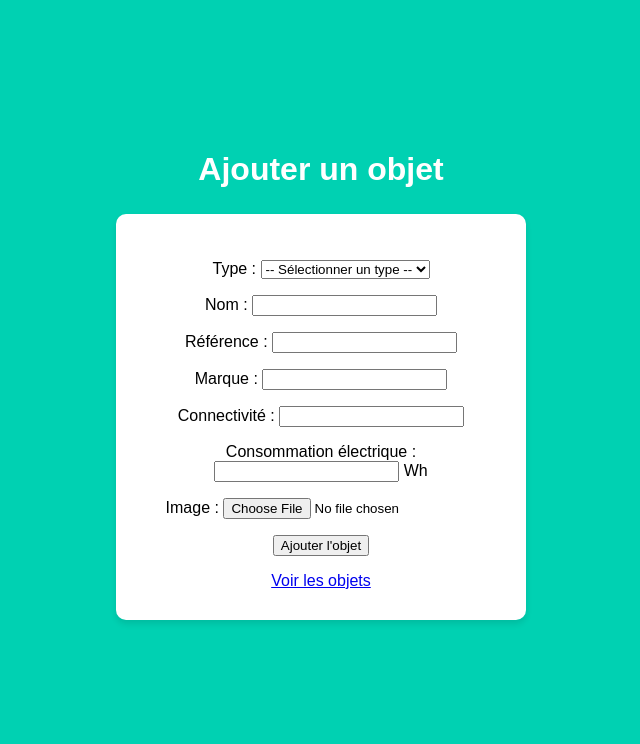
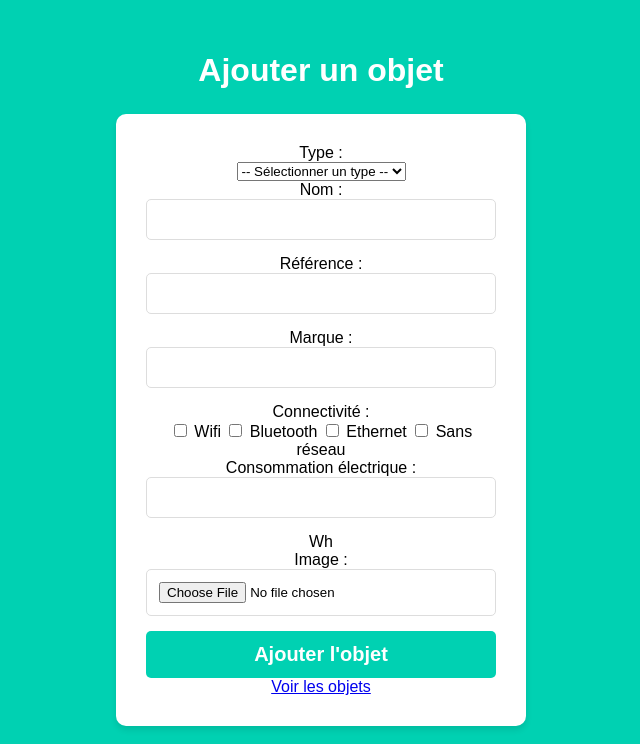
Before and after one commit to Or1anne/DevWebProjet, a Python web app: template templates/add_object.html in a window 1280 px wide. Shown: the part 58-802 px from the top of the page, without its empty margins (319-959 px from the left). Run offline with Jinja, Linux system fonts and the light colour scheme; the template is opened without the code that fills it, so the values that code supplies are empty.

Commit message:
Update CSS object

```diff
--- a/static/styles/base2.css
+++ b/static/styles/base2.css
@@ -19,6 +19,7 @@ html, body {
     padding: 10px 20px;
     -webkit-mask-image: linear-gradient(to bottom, rgba(0, 0, 0, 1) 70%, rgba(0, 0, 0, 0));
     mask-image: linear-gradient(to bottom, rgba(0, 0, 0, 1) 70%, rgba(0, 0, 0, 0));
+    height: 10%;
 }
 
 .navbar .container {
@@ -65,12 +66,14 @@ html, body {
     height: calc(100vh - 56px);
     width: 100%;
     box-sizing: border-box;
+    height: 90%;
 }
 
 
 
 /* Formulaire */
 .box {
+    width: 350px;
     background: white;
     padding: 30px;
     border-radius: 10px;
@@ -114,6 +117,7 @@ html, body {
 /* Intialisation des classes title et subtitle  */
 .title {
     color: white;
+    padding-top: 25px;
     font-size: 2rem;
     font-weight: 600;
     line-height: 1.125
@@ -134,7 +138,6 @@ html, body {
     display: flex;
     justify-content: center;
     margin-bottom: 20px;
-    padding-top: 150px;
 }
 
 .search-input {
@@ -552,3 +555,20 @@ html, body {
         grid-template-columns: repeat(1, 1fr);
     }
 }
+
+/* Mise en page de la page objet */
+.add-btn {
+    align-items: center;
+    padding: 10px 15px;
+    border: none;
+    border-radius: 8px;
+    cursor: pointer;
+    font-size: 16px;
+    transition: 0.3s ease-in-out;
+    background: #00d1b2;
+    color: white;
+}
+
+.add-btn:hover{
+    background: #14c2a8;
+}
--- a/templates/add_object.html
+++ b/templates/add_object.html
@@ -6,7 +6,10 @@
     <h2 class="title">Ajouter un objet</h2>
     <div class="box">
         <form method="POST" enctype="multipart/form-data">
-            <p>Type :
+            <div class="field">
+                <label class="label">Type :</label>
+                <div class="control">
+                    <div class="select is-fullwidth">
                         <select id="objectType" name="type" required onchange="showFields()">
                             <option value="">-- Sélectionner un type --</option>
                             <option value="Television">Television/Smartphone</option>
@@ -20,19 +23,69 @@
                             <option value="Lumiere">Lampe/Lumière</option>
                             <option value="Alarme">Alarme</option>
                             <option value="Autre">Autre</option>
+                        </select>
+                    </div>
+                </div>
+            </div>
 
-                </select>
-            </p>
+            <div class="field">
+                <label class="label">Nom :</label>
+                <div class="control">
+                    <input class="input" type="text" name="nom">
+                </div>
+            </div>
 
-            <p>Nom : <input type="text" name="nom"></p>
-            <p>Référence : <input type="text" name="reference"></p>
-            <p>Marque : <input type="text" name="brand"></p>
-            <p>Connectivité : <input type="text" name="connectivity"></p>
-            <p>Consommation électrique : <input type="number" name="energy"> Wh</p>
+            <div class="field">
+                <label class="label">Référence :</label>
+                <div class="control">
+                    <input class="input" type="text" name="reference">
+                </div>
+            </div>
+
+            <div class="field">
+                <label class="label">Marque :</label>
+                <div class="control">
+                    <input class="input" type="text" name="brand">
+                </div>
+            </div>
+
+            <div class="field">
+                <label class="label">Connectivité :</label>
+                <div class="control">
+                    <label class="checkbox">
+                        <input type="checkbox" name="connectivity" value="Wifi"> Wifi
+                    </label>
+                    <label class="checkbox">
+                        <input type="checkbox" name="connectivity" value="Bluetooth"> Bluetooth
+                    </label>
+                    <label class="checkbox">
+                        <input type="checkbox" name="connectivity" value="Ethernet"> Ethernet
+                    </label>
+                    <label class="checkbox">
+                        <input type="checkbox" id="no-network" value="Sans réseau"> Sans réseau
+                    </label>
+                </div>
+            </div>
+
+            <div class="field">
+                <label class="label">Consommation électrique :</label>
+                <div class="control">
+                    <input class="input" type="number" name="energy"> Wh
+                </div>
+            </div>
 
             <div id="Screens" style="display: none;">
                 <h3>Caractéristiques</h3>
-                <p>Taille : <input type="number" name="size"> Pouces</p>
+                <div class="field">
+                    <label class="label">Taille :</label>
+                    <div class="control">
+                        <input class="input" type="number" name="size"> Pouces
+                    </div>
+                </div>
+                <div class="field">
+                    <label class="label">Résolution :</label>
+                    <div class="control">
+                        <div class="select is-fullwidth">
                             <select name="resolution">
                                 <option value="">-- Sélectionner une résolution --</option>
                                 <option value="7680 x 4320">7680 x 4320 px</option>
@@ -45,35 +98,52 @@
                                 <option value="426 x 240">426 x 240 px</option>
                             </select>
                         </div>
+                    </div>
+                </div>
+            </div>
 
             <div id="Lux" style="display: none;">
                 <h3>Caractéristiques</h3>
-                <p>Consommation lumineuse : <input type="number" name="luminosity"> Lux</p>
+                <div class="field">
+                    <label class="label">Consommation lumineuse :</label>
+                    <div class="control">
+                        <input class="input" type="number" name="luminosity"> Lux
                     </div>
-
-            <p>Image : <input type="file" name="image"></p>
-
-            <p><input type="submit" value="Ajouter l'objet"></p>
-        </form>
-        <a href="{{ url_for('manage_object.list_objects') }}">Voir les objets</a>
                 </div>
             </div>
 
+            <div class="upload-file">
+                <label class="label">Image :</label>
+                <div class="control">
+                    <input class="input" type="file" name="image">
+                </div>
+            </div>
 
+            <div class="field is-grouped">
+                <div class="control">
+                    <button class="button is-info" type="submit">Ajouter l'objet</button>
+                </div>
+                <div class="control">
+                    <a href="{{ url_for('manage_object.list_objects') }}" class="button">Voir les objets</a>
+                </div>
+            </div>
+        </form>
+    </div>
+</div>
 
 <script>
     function showFields() {
         var type = document.getElementById("objectType").value;
 
-        // Masquer tous les champs
+        // Masquer tous les champs spécifiques
         document.getElementById("Screens").style.display = "none";
         document.getElementById("Lux").style.display = "none";
 
         // Afficher les champs spécifiques au type choisi
-        if (type === "Ecran" || type ==="Television") {
+        if (type === "Ecran" || type === "Television") {
             document.getElementById("Screens").style.display = "block";
         }
-        if (type ==="Lumiere") {
+        if (type === "Lumiere") {
             document.getElementById("Lux").style.display = "block";
         }
     }
```
Also changed, not shown: templates/objet.html (+7 -5 lines), README.md, db.sqlite. Lines whose indentation alone changed are shown as unchanged.
